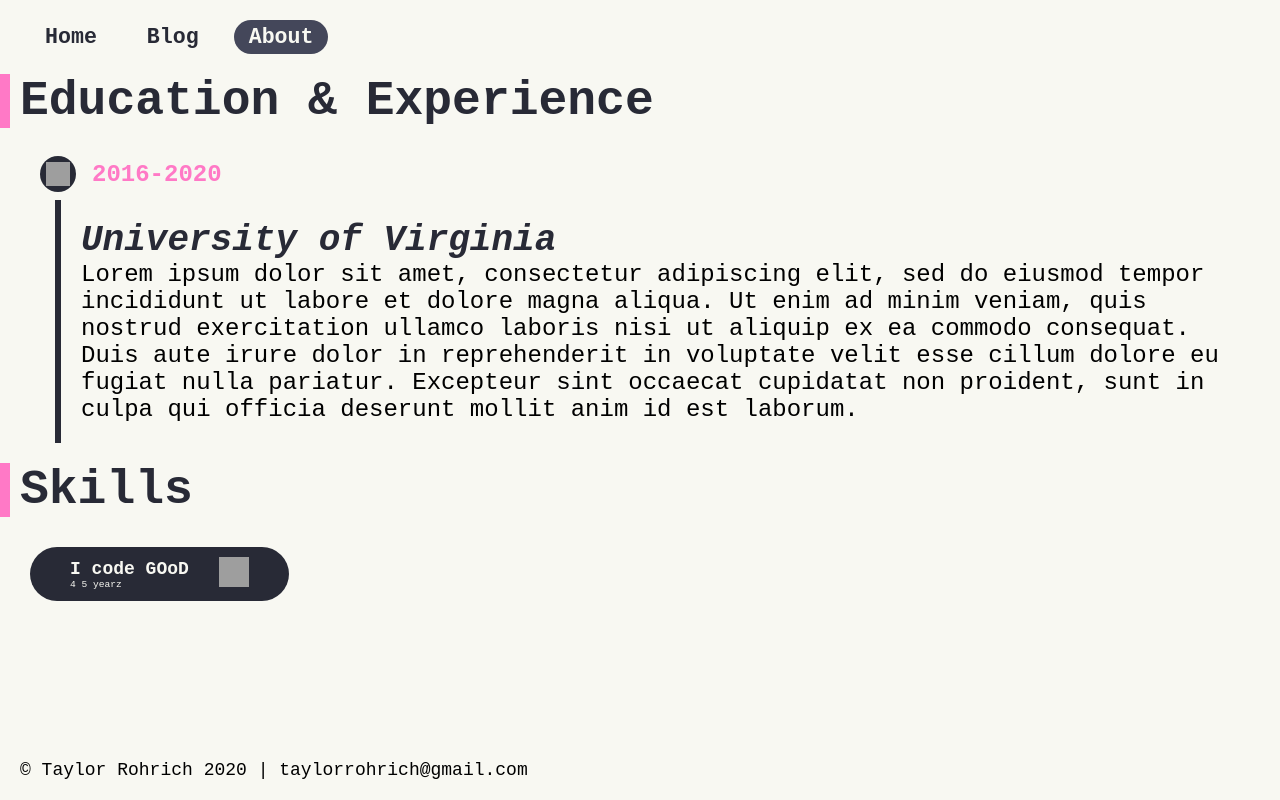
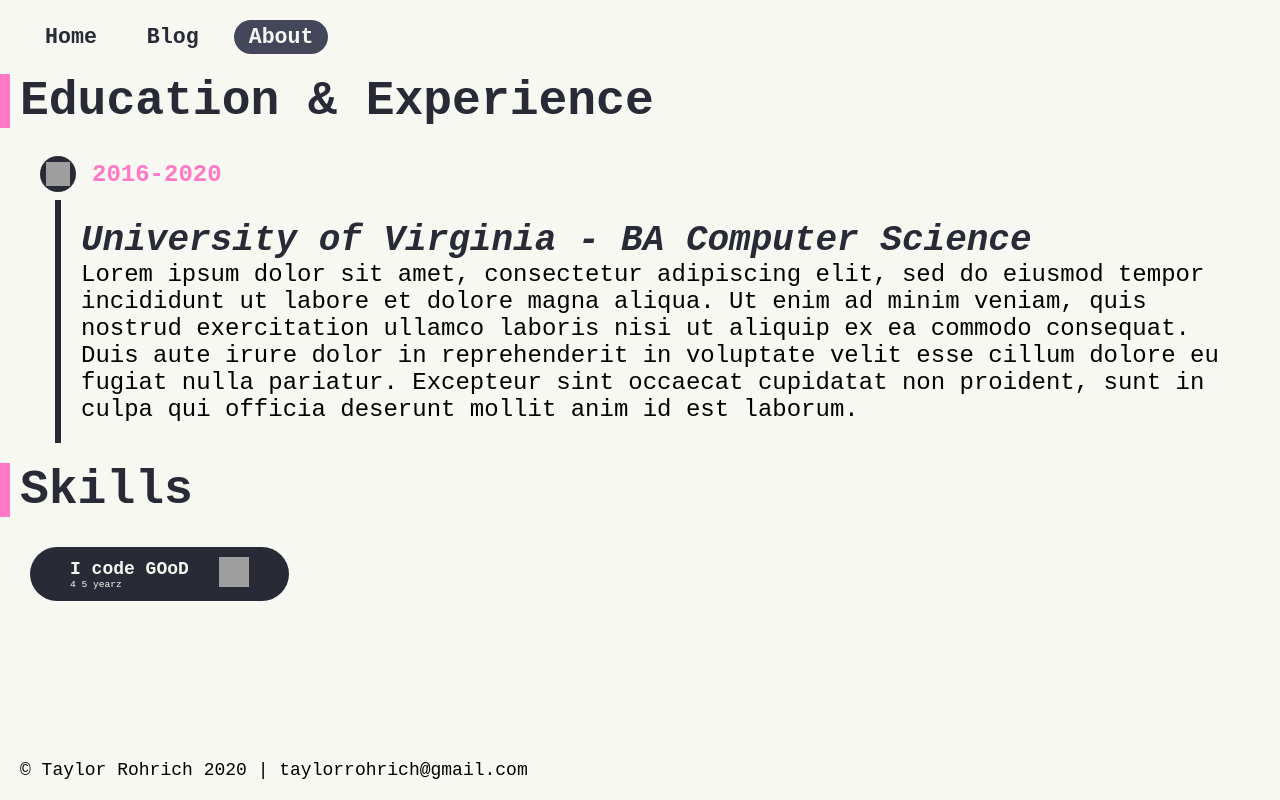
Before and after one commit to taylorrohrich/personal_website_2020, a Gatsby site in the folder gatsby/: page /about in a window 1280 px wide. Built offline with nearby package versions, Linux system fonts and the light colour scheme; Gatsby itself is replaced by a stand-in of ours; grey boxes are pictures that could not be loaded.

Commit message:
Update Timeline “university-of-virginia”

```diff
--- a/gatsby/static/timeline/university-of-virginia.md
+++ b/gatsby/static/timeline/university-of-virginia.md
@@ -1,10 +1,10 @@
 ---
 type: timeline
-title: University of Virginia
+title: University of Virginia - BA Computer Science
 startDate: 2016-02-29T17:46:48.656Z
 endDate: 2020-04-05T16:46:48.664Z
-color: "#282a36"
-icon: /assets/screen-shot-2020-03-29-at-1.34.58-pm.png
+color: '#282a36'
+icon: /assets/cap.svg
 ---
 
 Lorem ipsum dolor sit amet, consectetur adipiscing elit, sed do eiusmod tempor incididunt ut labore et dolore magna aliqua. Ut enim ad minim veniam, quis nostrud exercitation ullamco laboris nisi ut aliquip ex ea commodo consequat. Duis aute irure dolor in reprehenderit in voluptate velit esse cillum dolore eu fugiat nulla pariatur. Excepteur sint occaecat cupidatat non proident, sunt in culpa qui officia deserunt mollit anim id est laborum.
```
